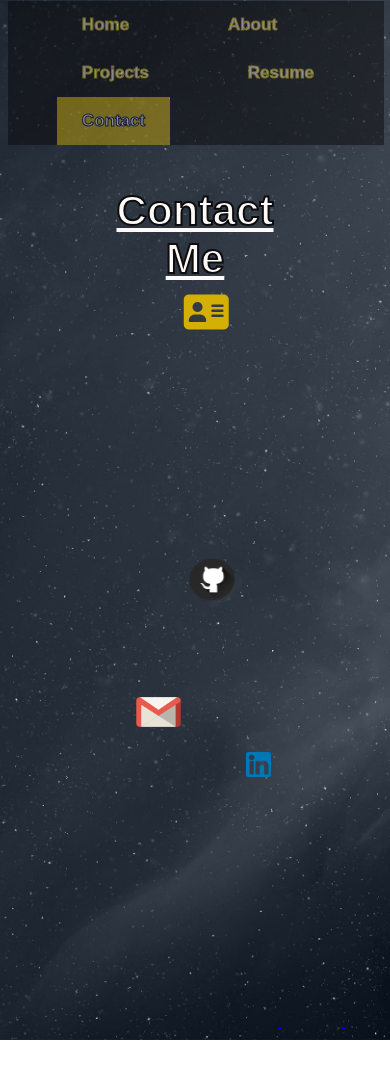
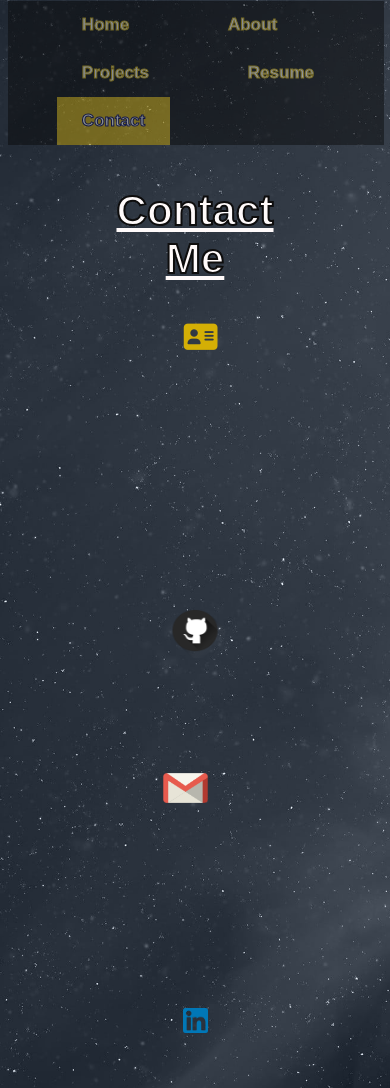
Before and after one commit to JarvisPettisBC/Portfolio, a plain HTML site: page contact.html in a window 390 px wide. Shown: the top 1088 px of the page. Before the commit the page ends 1040 px from the top, so only its background shows below. Drawn offline with nearby package versions, Linux system fonts and the light colour scheme.

Commit message:
Changed pixels for mobile friendliness

```diff
--- a/contact.css
+++ b/contact.css
@@ -273,42 +273,58 @@ h3{
     bottom: 700px;
 
 }
-@media screen and (max-width:600px) {
+@media screen and (max-width:800px) {
     .phone_number{
         display: none;
     }
     .g_icon{
         width: 45px;
         height: 30px;
-        bottom: 300px;
-        right: 97px;
+        bottom: 400px;
+        right: 10px;
+        display: block;
+        margin-left: auto;
+        margin-right: auto;
+
 
     }
     .github{
         width: 60px;
         height: 55px;
-        bottom: 420px;
+        /* bottom: 800px;
         right: 100px;
+        align-content: center; */
+        display: block;
+        margin-left: auto;
+        margin-right: auto;
+        bottom: 600px;
+        right: 0;
 
     }
     .linkedin{
         height:25px;
         width: 25px;
         overflow: visible;
+        /* bottom: 250px;
+        right: 100px; */
+        position: relative;
+        display: block;
+        margin-left: auto;
+        margin-right: auto;
         bottom: 250px;
-        right: 100px;
-        position: relative;
+        right: 0;
     }
     #contact-card{
-        font-size: 40px;
+        font-size: 30px;
         color: rgb(212, 175, 5);
-        display: inline;
+        display: flex;
         text-align: center;
         width: 50%;
         margin-left: 47%;
         height: 100px;
         position: relative;
         margin-bottom: 27%;
-        bottom: 700px;
+        bottom: 650px;
+
     }
 }
```
